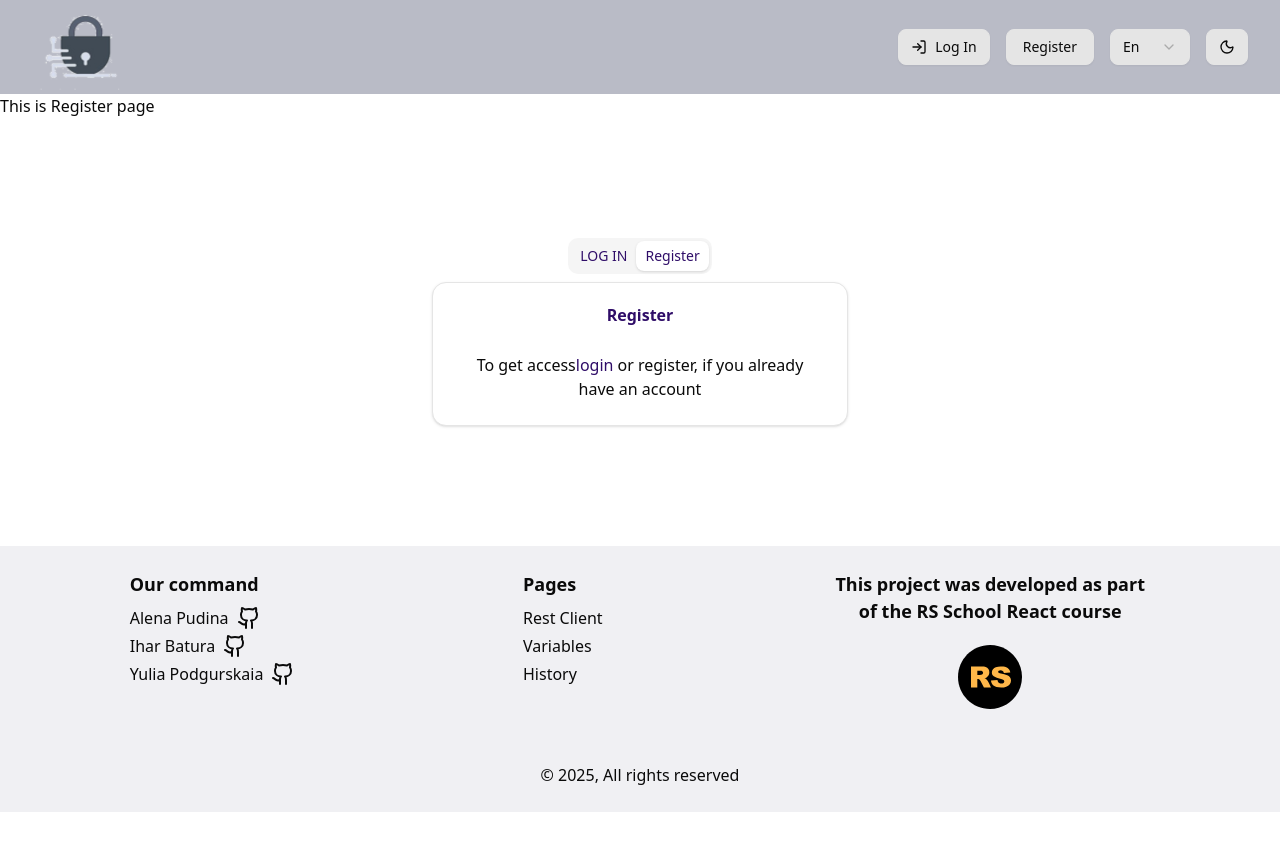
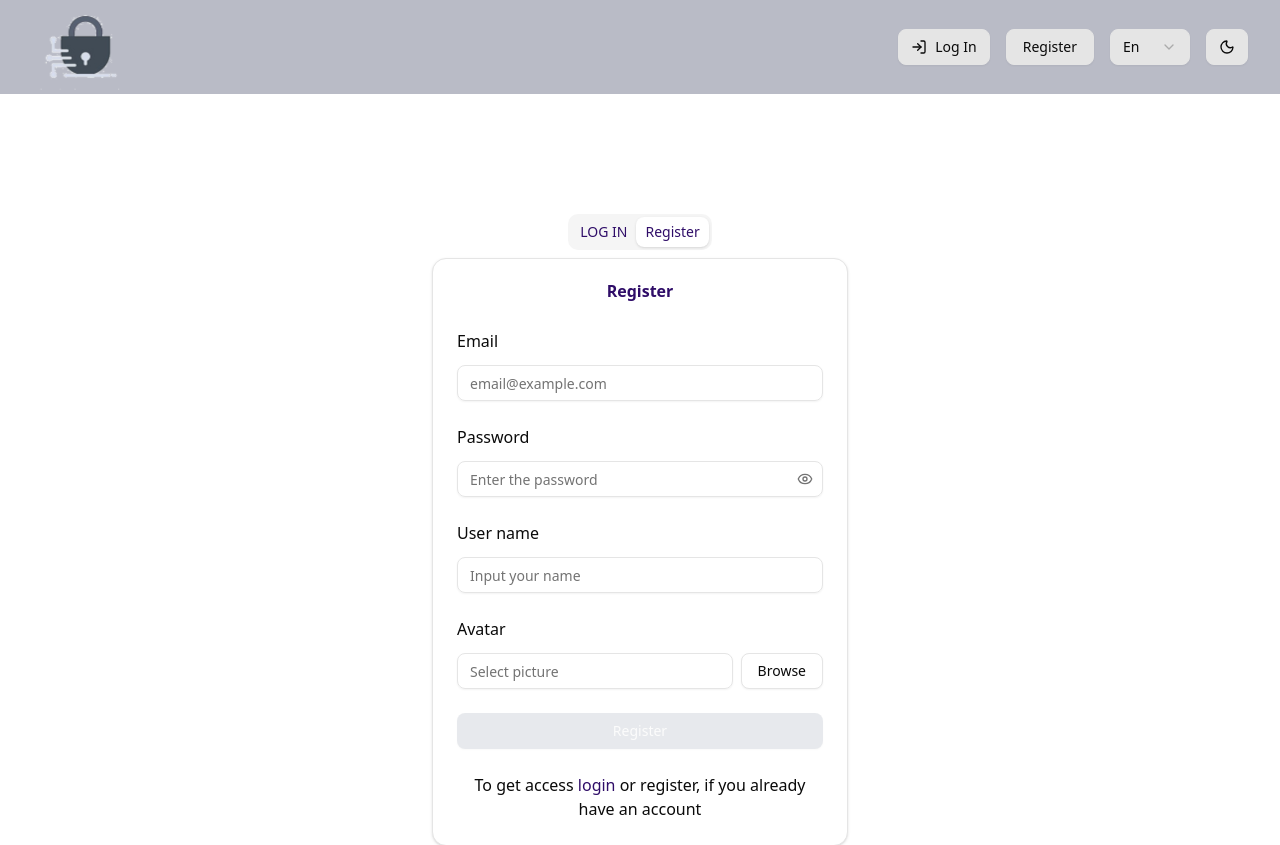
Before and after one commit to morven2018/rest-client-app, a Next.js app: page /en/register in a window 1280 px wide. Shown: the top 845 px of the page. Before the commit the page ends 812 px from the top, so only its background shows below. Built offline with nearby package versions, Linux system fonts and the light colour scheme; no server answers.

Commit message:
feat: add register form

```diff
--- a/messages/en.json
+++ b/messages/en.json
@@ -22,7 +22,7 @@
     "access-begin-login": "To get access login or",
     "link-login": " register",
     "access-end-login": ", if you have no account",
-    "access-begin-register": "To get access",
+    "access-begin-register": "To get access ",
     "link-register": "login",
     "access-end-register": " or register, if you already have an account"
   },
@@ -43,7 +43,11 @@
     "uppercase": "Password must have 1 uppercase letter",
     "lowercase": "Password must have 1 lowercase letter",
     "special": "Password must contain at least one special character (e.g., !@#$%^&*)",
-    "min": "The password should be at least 8 symbols"
+    "min": "The password should be at least 8 symbols",
+    "name-uppercase": "The name should start from uppercase letter",
+    "name-length": "The name should be over 3 and less than 20 symbols",
+    "name-format": "The name could consist of letters, digits and whitespaces",
+    "image-only": "The file should be image"
   },
   "NotFound": {
     "title": "This page is not found",
@@ -55,5 +59,20 @@
     "error-with-msg": "An error occurred while logging out. Error:",
     "error-no-msg": "An unknown error occurred while logging out.",
     "btn": "RETRY"
+  },
+  "Register": {
+    "btn": "Register",
+    "name": "User name",
+    "placeholder": "Enter the password",
+    "success": "You have successfully logged in.",
+    "logout-btn": "LOG OUT",
+    "no-user": "No user exist with such parameters",
+    "error": "An error occurred while logging in. Error:",
+    "retry-btn": "RETRY",
+    "password": "Password",
+    "avatar": "Avatar",
+    "name-placeholder": "Input your name",
+    "btn-avatar": "Browse",
+    "avatar-placeholder": "Select picture"
   }
 }
--- a/messages/ru.json
+++ b/messages/ru.json
@@ -22,7 +22,7 @@
     "access-begin-login": "Для использования войдите или",
     "link-login": " зарегистрирутесь",
     "access-end-login": ", если у вас нет аккаунта",
-    "access-begin-register": "Для использования",
+    "access-begin-register": "Для использования ",
     "link-register": "войдите",
     "access-end-register": " или зарегистрирутесь, если у вас нет аккаунта"
   },
@@ -43,7 +43,11 @@
     "uppercase": "В пароле должна быть хотя 1 заглавная буква",
     "lowercase": "В пароле должна быть хотя 1 строчная буква",
     "special": "В пароле должен быть хотя 1 специальный символ (например: !@#$%^&*)",
-    "min": "Пароль должен быть не менее 8 символов"
+    "min": "Пароль должен быть не менее 8 символов",
+    "name-uppercase": "Имя должно начинаться с заглавной буквы",
+    "name-length": "Имя должно быть больше 3 и меньше 20 символов",
+    "name-format": "Имя может сосоять из букв, цифр и пробелов",
+    "image-only": "Можно загрузить только изображение"
   },
   "NotFound": {
     "title": "Эта страница не найдена",
@@ -55,5 +59,20 @@
     "error-with-msg": "При выходе возникла неизвестная ошибка. Ошибка:",
     "error-no-msg": "При выходе возникла неизвестная ошибка",
     "btn": "Повторить"
+  },
+  "Register": {
+    "btn": "Зарегистрироваться",
+    "name": "Имя",
+    "placeholder": "Введите пароль",
+    "success": "Вы авторизовались.",
+    "logout-btn": "Выйти",
+    "no-user": "Нет пользователя с таким email и паролем",
+    "error": "При авторизации возникла ошибка. Ошибка:",
+    "retry-btn": "Повторить",
+    "password": "Пароль",
+    "avatar": "Аватар",
+    "name-placeholder": "Введите Ваше имя",
+    "btn-avatar": "Загрузить",
+    "avatar-placeholder": "Выберите изображение"
   }
 }
--- a/src/app/[locale]/register/page.tsx
+++ b/src/app/[locale]/register/page.tsx
@@ -3,7 +3,6 @@ import { FormTab } from '@/components/layout/form/tabs';
 export default function RegisterPage() {
   return (
     <main>
-      <div>This is Register page</div>
       <FormTab searchParams={'register'} />
     </main>
   );
--- /dev/null
+++ b/src/components/layout/form/register-form.tsx
@@ -0,0 +1,162 @@
+'use client';
+import { zodResolver } from '@hookform/resolvers/zod';
+import { useTranslations } from 'next-intl';
+import { Controller, useForm } from 'react-hook-form';
+import type { z } from 'zod';
+import { registerSchema } from './schemas/register-schema';
+import { AvatarInput } from '@/components/ui/avatar-input';
+import { Button } from '@/components/ui/button';
+import { Input } from '@/components/ui/input';
+import { Label } from '@/components/ui/label';
+import { PasswordInput } from '@/components/ui/password-input';
+
+export const RegisterForm = () => {
+  const t = useTranslations('Register');
+  const te = useTranslations('ValidationErrors');
+  const schema = registerSchema(te);
+
+  type RegisterFormData = z.infer<typeof schema>;
+
+  const {
+    control,
+    handleSubmit,
+    formState: { errors, isSubmitting, isValid },
+    trigger,
+  } = useForm<RegisterFormData>({
+    resolver: zodResolver(schema),
+    mode: 'onChange',
+    reValidateMode: 'onChange',
+    defaultValues: {
+      email: '',
+      password: '',
+      username: '',
+      avatar: undefined,
+    },
+  });
+
+  const onSubmit = async (data: RegisterFormData) => {
+    try {
+      console.log(JSON.stringify(data));
+
+      console.log('success!');
+    } catch (error) {
+      console.error(error);
+    }
+  };
+
+  return (
+    <form onSubmit={handleSubmit(onSubmit)} className="flex flex-col gap-6">
+      <div className="grid gap-3">
+        <Label htmlFor="email" className="text-base">
+          Email
+        </Label>
+        <Controller
+          name="email"
+          control={control}
+          render={({ field }) => (
+            <Input
+              {...field}
+              type="email"
+              id="email"
+              placeholder="email@example.com"
+              onChange={(e) => {
+                field.onChange(e);
+                trigger('email');
+              }}
+              onBlur={() => trigger('email')}
+            />
+          )}
+        />
+        {errors.email && (
+          <span className="text-red-600 text-left">{errors.email.message}</span>
+        )}
+      </div>
+
+      <div className="grid gap-3">
+        <Label htmlFor="password" className="text-base">
+          {t('password')}
+        </Label>
+        <Controller
+          name="password"
+          control={control}
+          render={({ field }) => (
+            <PasswordInput
+              {...field}
+              id="password"
+              placeholder={t('placeholder')}
+              onChange={(e) => {
+                field.onChange(e);
+                trigger('password');
+              }}
+              onBlur={() => trigger('password')}
+            />
+          )}
+        />
+        {errors.password && (
+          <span className="text-red-600 text-left">
+            {errors.password.message}
+          </span>
+        )}
+      </div>
+
+      <div className="grid gap-3">
+        <Label htmlFor="username" className="text-base">
+          {t('name')}
+        </Label>
+        <Controller
+          name="username"
+          control={control}
+          render={({ field }) => (
+            <Input
+              {...field}
+              type="text"
+              id="username"
+              placeholder={t('name-placeholder')}
+              onChange={(e) => {
+                field.onChange(e);
+                trigger('username');
+              }}
+              onBlur={() => trigger('username')}
+            />
+          )}
+        />
+        {errors.username && (
+          <span className="text-red-600 text-left">
+            {errors.username.message}
+          </span>
+        )}
+      </div>
+
+      <div className="grid gap-3">
+        <Label htmlFor="avatar" className="text-base">
+          {t('avatar')}
+        </Label>
+        <Controller
+          name="avatar"
+          control={control}
+          render={({ field }) => (
+            <AvatarInput
+              onAvatarChange={(file) => {
+                field.onChange(file);
+                trigger('avatar');
+              }}
+              placeholder={t('avatar-placeholder')}
+            />
+          )}
+        />
+        {errors.avatar && (
+          <span className="text-red-600 text-left">
+            {errors.avatar.message}
+          </span>
+        )}
+      </div>
+      <Button
+        type="submit"
+        disabled={isSubmitting || !isValid}
+        className="bg-black disabled:bg-gray-300 dark:text-white"
+      >
+        {t('btn')}
+      </Button>
+    </form>
+  );
+};
--- /dev/null
+++ b/src/components/layout/form/schemas/register-schema.ts
@@ -0,0 +1,27 @@
+import { z } from 'zod';
+import { loginSchema } from './login-schema';
+
+export const registerSchema = (t: (key: string) => string) =>
+  loginSchema(t).extend({
+    username: z
+      .string()
+      .optional()
+      .refine((val) => !val || val[0]?.toUpperCase() === val[0], {
+        message: t('name-uppercase'),
+      })
+      .refine((val) => !val || (val.length >= 3 && val.length <= 20), {
+        message: t('name-length'),
+      })
+      .refine((val) => !val || /^[a-zA-Zа-яА-Я\d_ ]+$/.test(val), {
+        message: t('name-format'),
+      }),
+
+    avatar: z
+      .instanceof(File)
+      .optional()
+      .refine(
+        (file) =>
+          !file || (file instanceof File && file.type.startsWith('image/')),
+        t('image-only')
+      ),
+  });
--- a/src/components/layout/form/tabs.tsx
+++ b/src/components/layout/form/tabs.tsx
@@ -1,5 +1,6 @@
 import { getTranslations } from 'next-intl/server';
 import { LoginForm } from './login-form';
+import { RegisterForm } from './register-form';
 import { Tabs, TabsContent, TabsList, TabsTrigger } from '@/components/ui/tabs';
 import { Link } from '@/i18n/navigation';
 
@@ -72,6 +73,9 @@ export async function FormTab({ searchParams }: Readonly<TabsDemoProps>) {
                 {t('register')}
               </CardTitle>
             </CardHeader>
+            <CardContent>
+              <RegisterForm />
+            </CardContent>
             <CardFooter>
               <span className="text-center">
                 {t('access-begin-register')}
--- a/src/components/ui/avatar-input.tsx
+++ b/src/components/ui/avatar-input.tsx
@@ -1,3 +1,4 @@
+import { useTranslations } from 'next-intl';
 import { useRef, useState } from 'react';
 import { Button } from '@/components/ui/button';
 import { Input } from '@/components/ui/input';
@@ -13,6 +14,7 @@ export function AvatarInput({
 }: Readonly<AvatarInputProps>) {
   const [fileName, setFileName] = useState<string>('');
   const fileInputRef = useRef<HTMLInputElement>(null);
+  const t = useTranslations('Register');
 
   const handleFileChange = (event: React.ChangeEvent<HTMLInputElement>) => {
     const file = event.target.files?.[0];
@@ -47,7 +49,7 @@ export function AvatarInput({
       />
 
       <Button type="button" variant="outline" onClick={handleButtonClick}>
-        Browse
+        {t('btn-avatar')}
       </Button>
     </div>
   );
```
